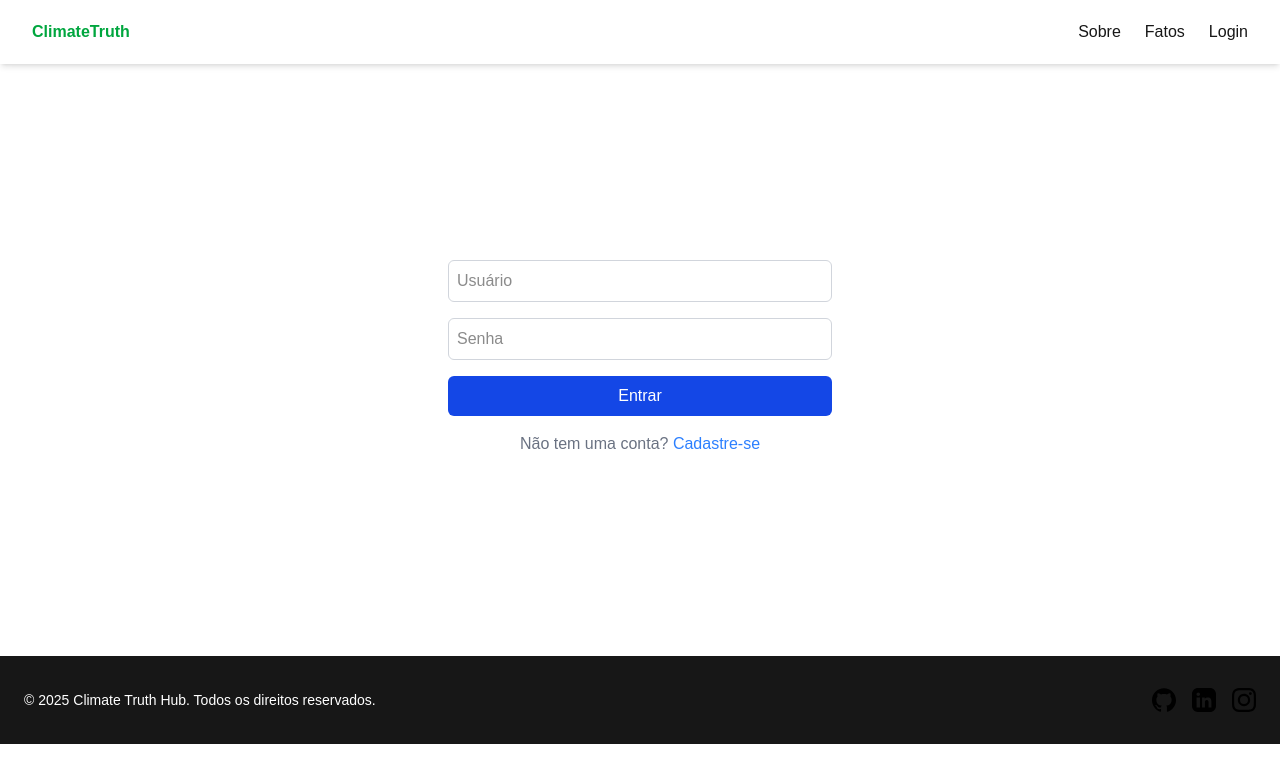
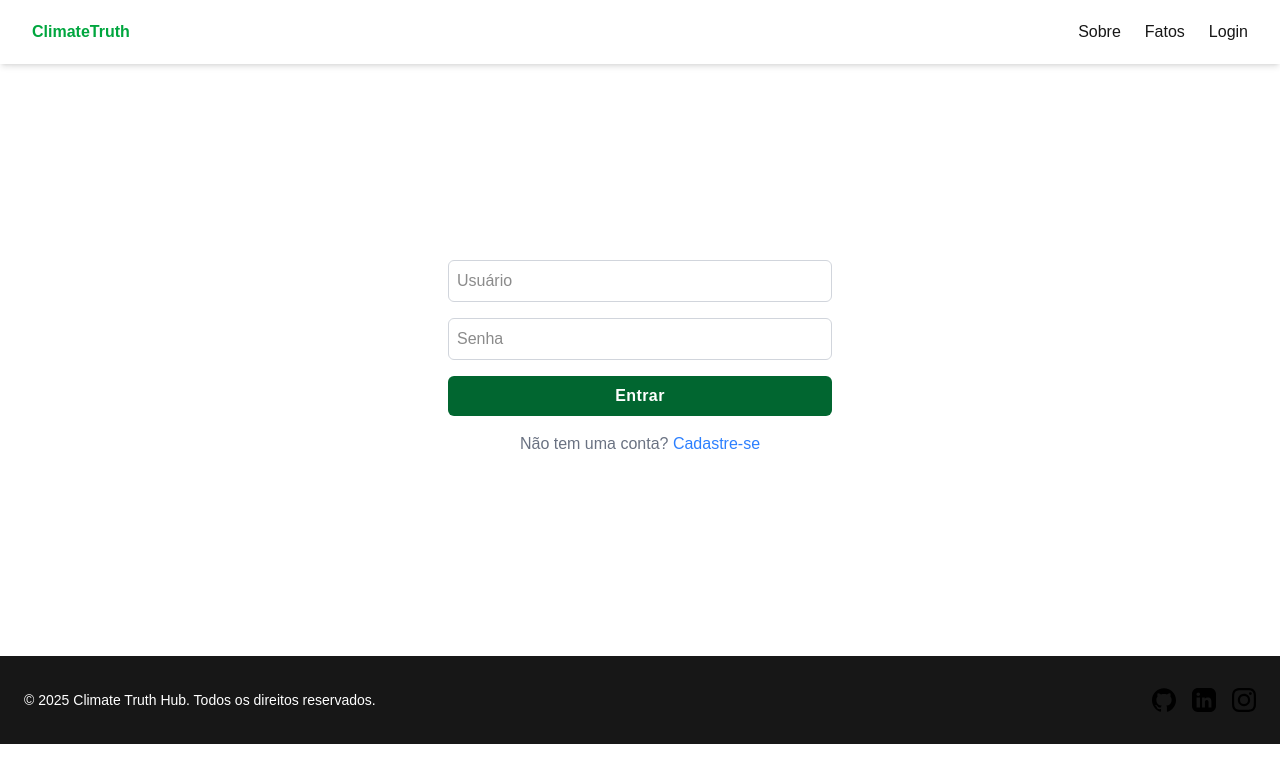
Before and after one commit to BaagrieL/climate-truth-hub, a Next.js app: page /login in a window 1280 px wide. Shown: the top 782 px of the page. Built offline with nearby package versions, Linux system fonts and the light colour scheme.

Commit message:
:recycle: refactor: update to accept elements besides text

```diff
--- a/src/components/Formulario/index.tsx
+++ b/src/components/Formulario/index.tsx
@@ -1,10 +1,11 @@
 'use client';
 
-import { useState } from 'react';
+import React, { useState } from 'react';
 
 type FormularioProps = {
     campos: string[]; // exemplo: ['Usuário', 'Senha']
-    nomeBotao: string;
+    nomeBotao: React.ReactNode;
+    desabilitado?: boolean;
     onSubmit: (valores: Record<string, string>) => Promise<void>;
 };
 
@@ -47,6 +48,7 @@ export default function Formulario({ campos, nomeBotao, onSubmit }: FormularioPr
                         type={campo.toLowerCase().includes('senha') ? 'password' : 'text'}
                         placeholder={campo}
                         value={valores[campo] ?? ''}
+                        name={campo.toLowerCase()}
                         onChange={(e) =>
                             setValores({ ...valores, [campo]: e.target.value })
                         }
@@ -55,7 +57,7 @@ export default function Formulario({ campos, nomeBotao, onSubmit }: FormularioPr
                 ))}
                 <button
                     type="submit"
-                    className="bg-blue-700 text-white p-2 rounded-md hover:bg-blue-500 transition click:scale-95"
+                    className="bg-green-800 text-white p-2 rounded-md hover:bg-green-700 transition click:scale-95 font-bold tracking-wide"
                 >
                     {nomeBotao}
                 </button>
```
